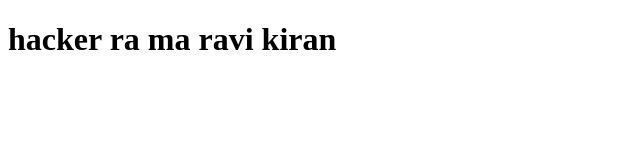
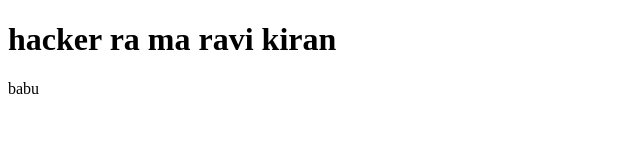
Before and after one commit to venkatsai7893/venkatssai, a plain HTML site: page index.html in a window 1280 px wide. Shown: the full height of the page, 0-640 px from the left. Drawn offline with Linux system fonts and the light colour scheme.

Commit message:
Update index.html

```diff
--- a/index.html
+++ b/index.html
@@ -7,6 +7,7 @@
 </head>
 <body>
     <h1>hacker ra ma ravi kiran</h1>
+    <marque> babu </marque>
 
 </body>
 </html>
```
